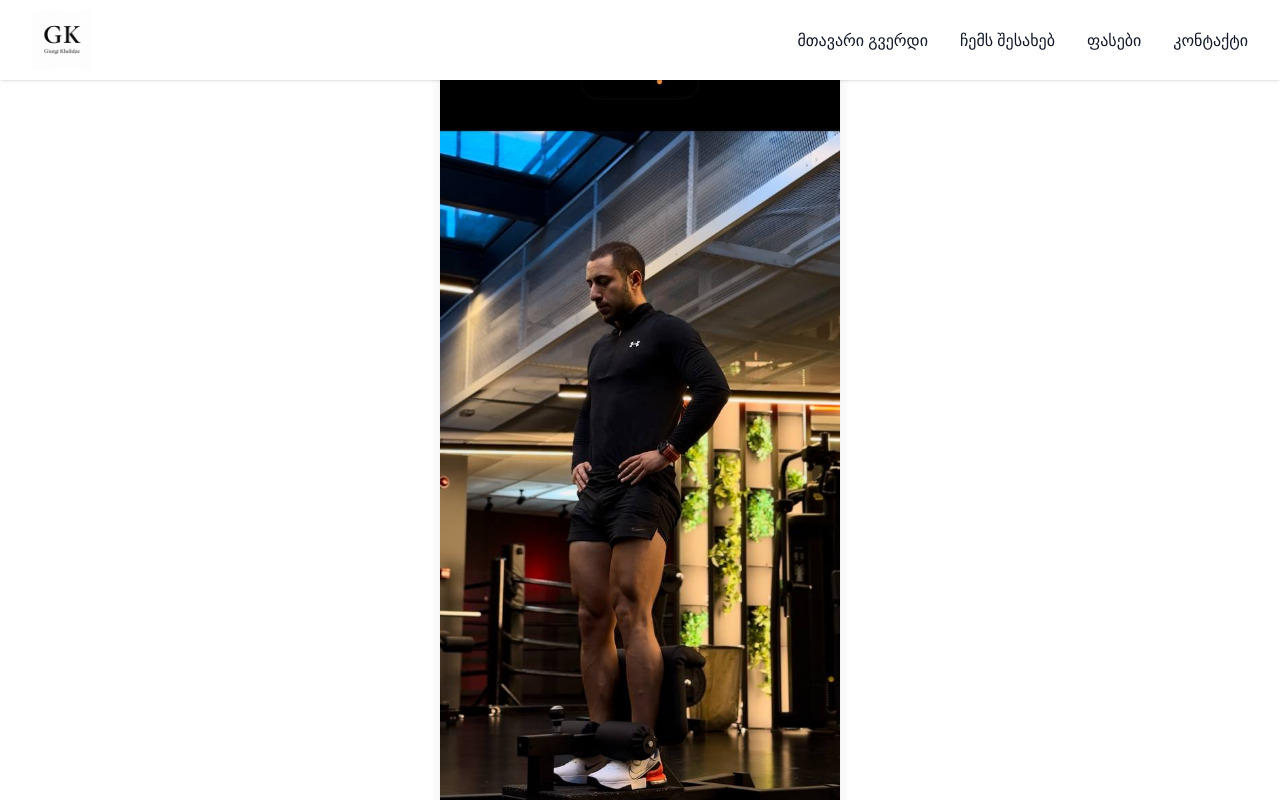
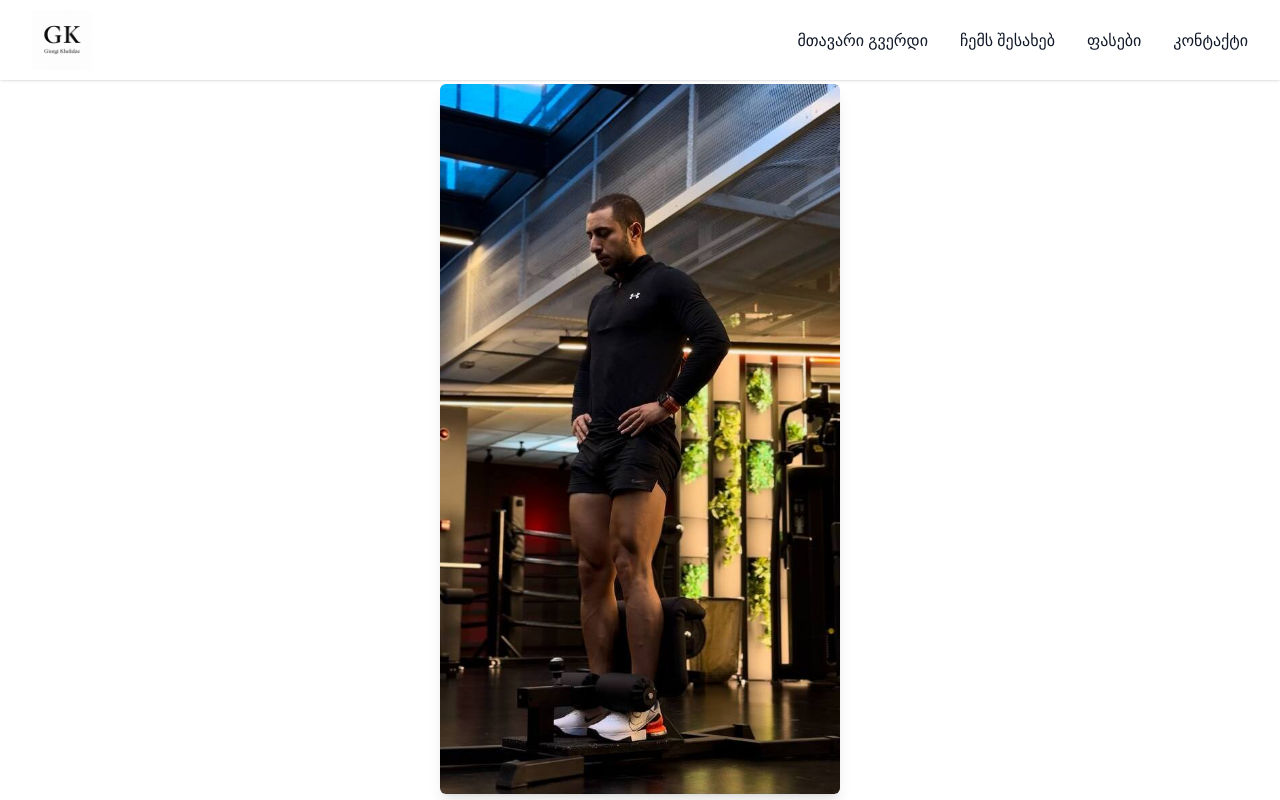
Before and after one commit to TBukhaidze/personal-trainer-app, a Next.js app: page /about in a window 1280 px wide. Shown: the top 800 px of the page. Built offline with nearby package versions, Linux system fonts and the light colour scheme.

Commit message:
changed main and about images

```diff
--- a/app/about/page.tsx
+++ b/app/about/page.tsx
@@ -6,7 +6,7 @@
 export default function About() {
   return (
     <main className="max-w-5xl mx-auto py-8 animate-fade-in">
-      <div className="flex justify-center">
+      <div className="flex justify-center mt-8">
         <Image
           src={GK}
           alt="Giorgi Khelidze - Fitness Coach"
--- a/app/components/Header.tsx
+++ b/app/components/Header.tsx
@@ -50,7 +50,7 @@
 }
 
 const navItems: NavItem[] = [
-  { label: "მთავარი გვერდი", href: "/home" },
+  { label: "მთავარი გვერდი", href: "/" },
   { label: "ჩემს შესახებ", href: "/about" },
   { label: "ფასები", href: "/prices" },
   { label: "კონტაქტი", href: "/contacts" },
--- a/app/contacts/page.tsx
+++ b/app/contacts/page.tsx
@@ -119,7 +119,7 @@
           </a>
         </div>
 
-        <FadeIn delay={0.2}>
+        <FadeIn delay={0.1}>
           <div className="flex items-center justify-center gap-4 opacity-50">
             <span className="h-px w-12 bg-gray-300"></span>
             <span className="text-gray-400 font-serif text-sm">
--- a/app/page.tsx
+++ b/app/page.tsx
@@ -18,7 +18,7 @@
 
   return (
     <main className="max-w-5xl mx-auto py-8 animate-fade-in">
-      <div className="flex justify-center">
+      <div className="flex justify-center mt-8">
         <Image
           src={GK}
           alt="Giorgi Khelidze - Fitness Coach"
```
Also changed, not shown: public/images/gk-main.jpg, public/images/gk.jpg.
